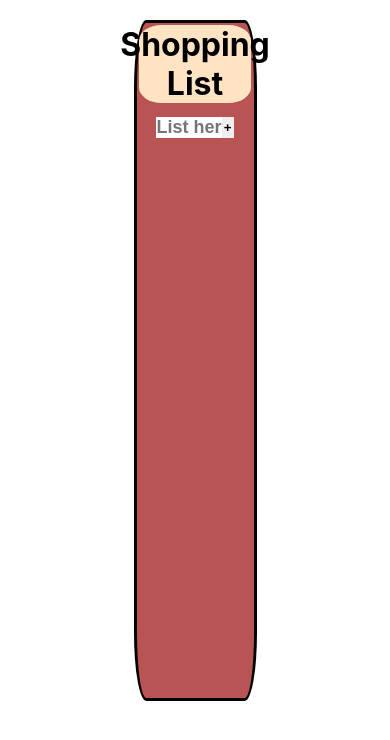
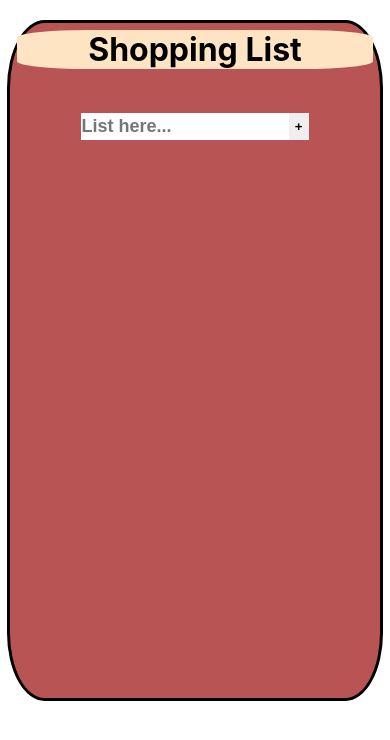
Before and after one commit to juhikumarimodi6/React-shopping-list, a React (Create React App) app: page / in a window 390 px wide. Shown: the top 740 px of the page. Built offline with nearby package versions, Linux system fonts and the light colour scheme.

Commit message:
Add files via upload

```diff
--- a/src/App.css
+++ b/src/App.css
@@ -13,3 +13,15 @@
   display: flex;
   flex-direction: column;
 }
+
+@media only screen and (max-width:800px) {
+  .app-container {
+    width:80vw;
+  }
+}
+
+@media only screen and (max-width:800px) {
+  .app-container {
+    width:95vw;
+  }
+}
```
